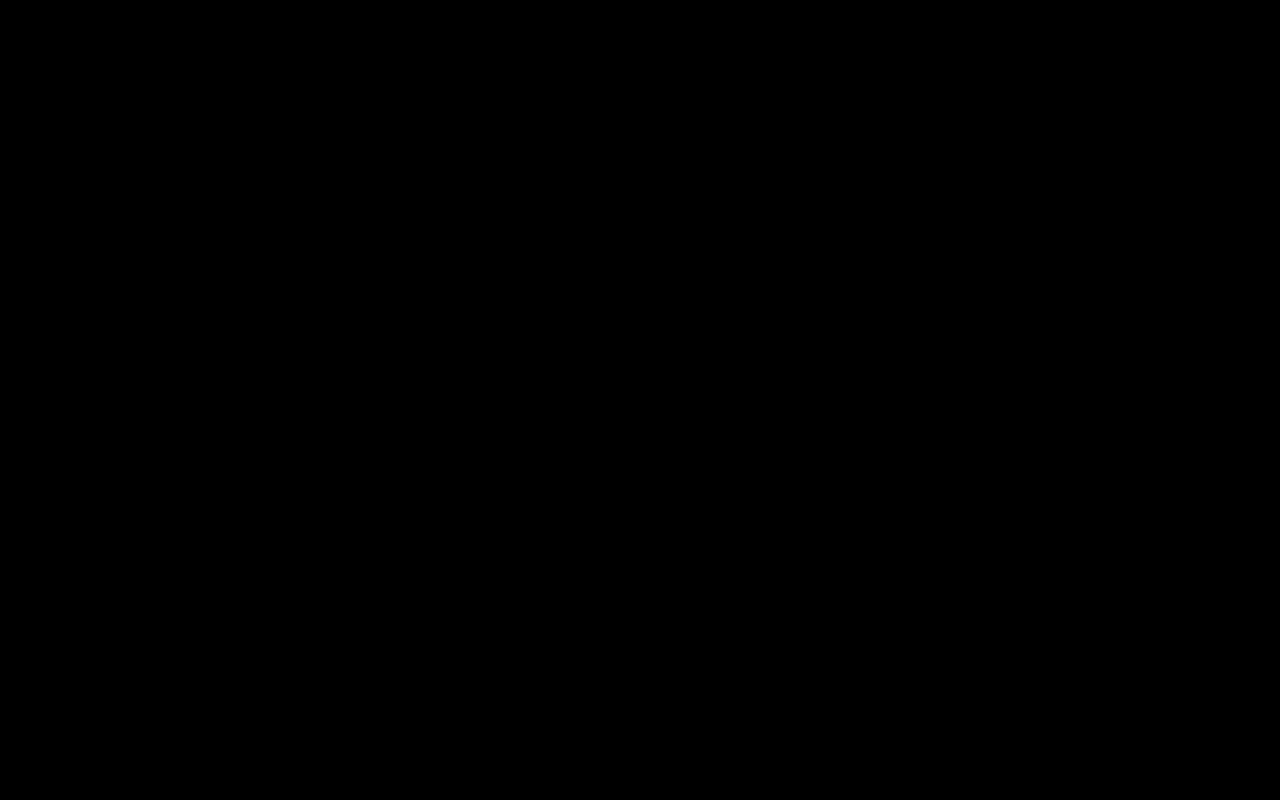
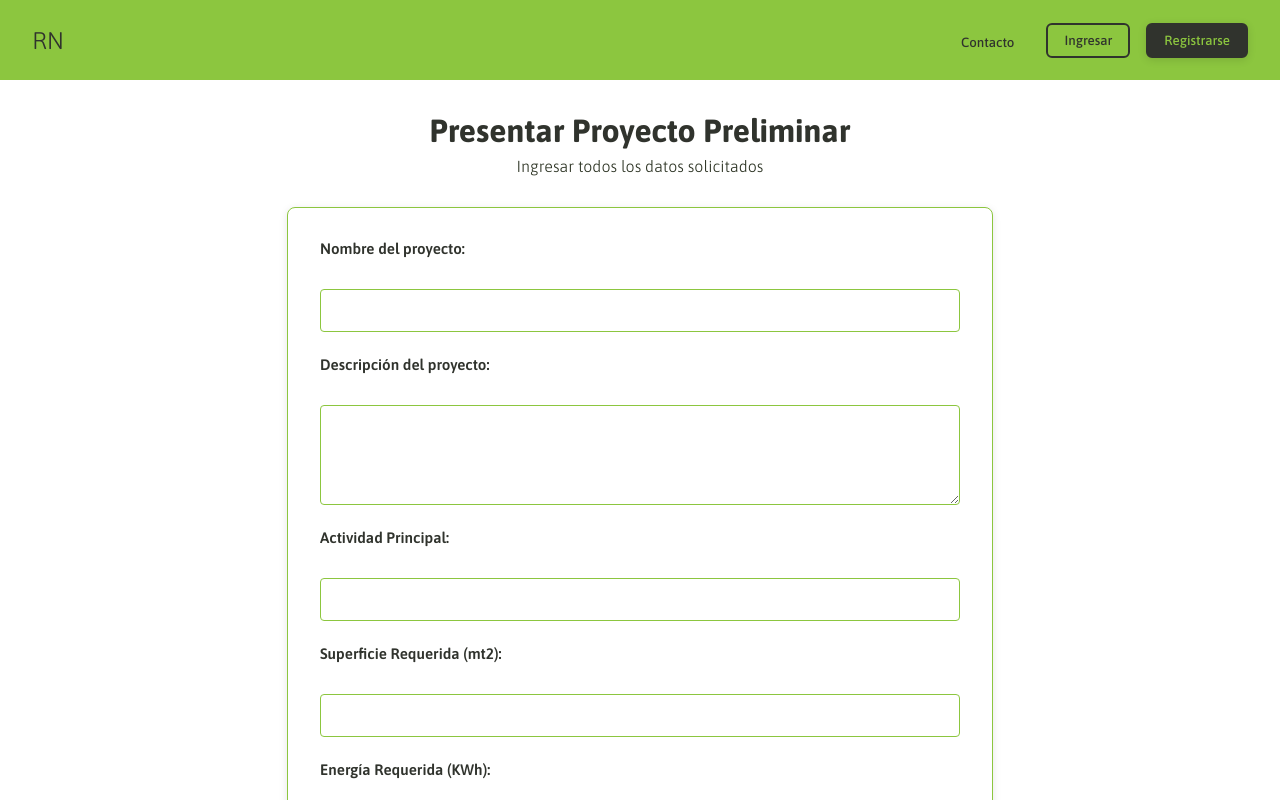
Before and after one commit to PabloGalindoRoldan/mate-code, a React (Vite) app in the folder matecode/frontend/: page /mate-code/nueva-empresa in a window 1280 px wide. Before the commit this address had no page. Shown: the top 800 px of the page. Built offline with nearby package versions, Linux system fonts and the light colour scheme.

Commit message:
nro11-ModelarVistaEmpresaNoRadicada

```diff
--- a/matecode/frontend/src/App.tsx
+++ b/matecode/frontend/src/App.tsx
@@ -6,6 +6,7 @@ import SysAdminView from './components/views/SysAdminView';
 import LoginView from './components/views/LoginView';
 import RegisterView from './components/views/RegisterView';
 import ContactoView from './components/views/ContactoView';
+import EmpresaNoRadicadaView from './components/views/EmpresaNoRadicadaView';
 
 function App() {
 
@@ -17,6 +18,7 @@ function App() {
         <Route path="/login" element={<LoginView />} />
         <Route path="/register" element={<RegisterView />} />
         <Route path="/contact" element={<ContactoView />} />
+        <Route path="/nueva-empresa" element={<EmpresaNoRadicadaView />} />
       </Routes>
     </BrowserRouter>
   )
--- /dev/null
+++ b/matecode/frontend/src/components/views/EmpresaNoRadicadaView.css
@@ -0,0 +1,94 @@
+.empresaNoRadicadaView {
+    min-height: 100vh;
+    background-color: white;
+}
+
+.empresaNoRadicadaBody {
+    display: flex;
+    flex-direction: column;
+    justify-content: center;
+    align-items: center;
+    height: 100%;
+    min-height: calc(100vh - 80px);
+    color: var(--gris1);
+    padding: 2rem;
+}
+
+.empresaNoRadicadaBody h1 {
+    font-size: 2rem;
+    font-weight: 700;
+    color: var(--gris1);
+    margin-bottom: 0.5rem;
+    text-align: center;
+}
+
+.empresaNoRadicadaBody p {
+    font-size: 1rem;
+    color: var(--gris2);
+    margin-bottom: 2rem;
+    text-align: center;
+}
+
+.project-form {
+    width: 50vw;
+    min-height: 40vh;
+    display: flex;
+    flex-direction: column;
+    justify-content: center;
+    align-items: center;
+    gap: 1.5rem;
+    padding: 2rem;
+    border: 1px solid var(--verde1);
+    border-radius: 8px;
+    background-color: white;
+    box-shadow: 0 2px 8px rgba(0, 0, 0, 0.1);
+}
+
+.form-label {
+    width: 100%;
+    font-weight: 600;
+    font-size: 0.95rem;
+    color: var(--gris1);
+    display: block;
+    margin-bottom: 0.5rem;
+}
+
+.form-input,
+.form-textarea {
+    width: 100%;
+    padding: 0.75rem;
+    border: 1px solid var(--verde1);
+    border-radius: 4px;
+    font-size: 0.95rem;
+    transition: border-color 0.3s ease;
+    box-sizing: border-box;
+}
+
+.form-input:focus,
+.form-textarea:focus {
+    outline: none;
+    border-color: var(--verde1, --verde3);
+    box-shadow: 0 0 0 3px rgba(0, 123, 255, 0.1);
+}
+
+.form-textarea {
+    resize: vertical;
+    min-height: 100px;
+}
+
+@media (max-width: 768px) {
+    .project-form {
+        width: 80vw;
+        height: auto;
+        min-height: 50vh;
+        max-width: 100%;
+    }
+}
+
+@media (max-width: 480px) {
+    .project-form {
+        width: 80vw;
+        padding: 1.5rem;
+        gap: 1rem;
+    }
+}
--- /dev/null
+++ b/matecode/frontend/src/components/views/EmpresaNoRadicadaView.tsx
@@ -0,0 +1,31 @@
+import "./EmpresaNoRadicadaView.css";
+import NavBar from "../shared/NavBar";
+import Footer from "../shared/Footer";
+
+export default function EmpresaNoRadicadaView() {
+    return (
+
+        <div className="empresaNoRadicadaView">
+            <NavBar />
+            <div className="empresaNoRadicadaBody">
+                <h1>Presentar Proyecto Preliminar</h1>
+                <p>Ingresar todos los datos solicitados</p>
+                <form className="project-form">
+                    <label htmlFor="nombre" className="form-label">Nombre del proyecto:</label>
+                    <input type="text" id="nombre" name="nombre" className="form-input" required />
+                    <label htmlFor="descripcion" className="form-label">Descripción del proyecto:</label>
+                    <textarea id="descripcion" name="descripcion" className="form-textarea" required></textarea>
+                    <label htmlFor="actividadPrincipal" className="form-label">Actividad Principal:</label>
+                    <input type="text" id="actividadPrincipal" name="actividadPrincipal" className="form-input" required />
+                    <label htmlFor="superficieRequerida" className="form-label">Superficie Requerida (mt2):</label>
+                    <input type="number" id="superficieRequerida" name="superficieRequerida" className="form-input" required />
+                    <label htmlFor="energiaRequerida" className="form-label">Energía Requerida (KWh):</label>
+                    <input type="number" id="energiaRequerida" name="energiaRequerida" className="form-input" required />
+                    <label htmlFor="personalAOcupar" className="form-label">Personal a Ocupar:</label>
+                    <input type="number" id="personalAOcupar" name="personalAOcupar" className="form-input" required />
+                </form>
+            </div>
+            <Footer />
+        </div>
+    );
+}
```
